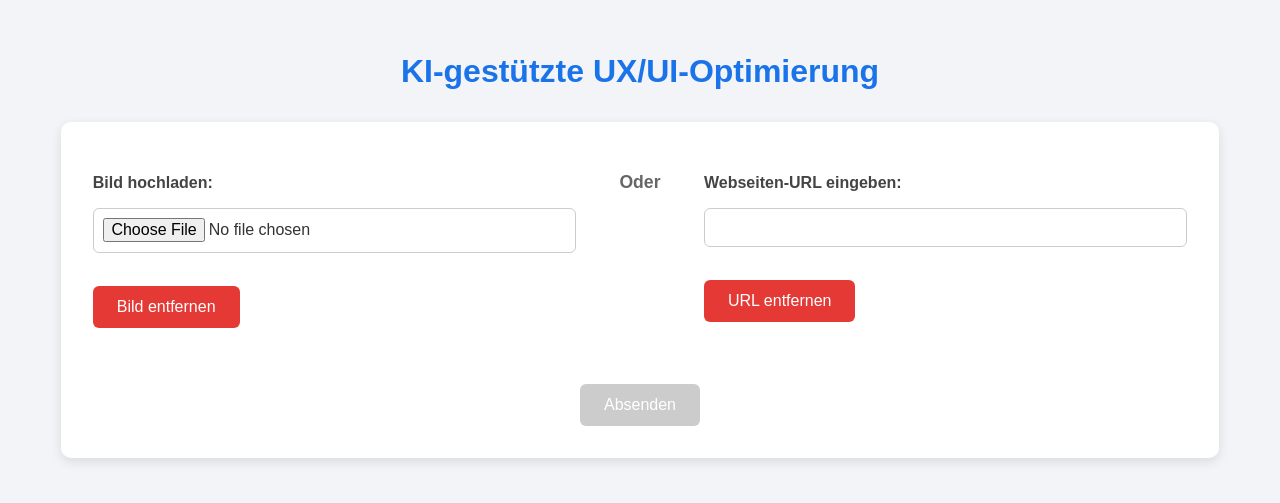
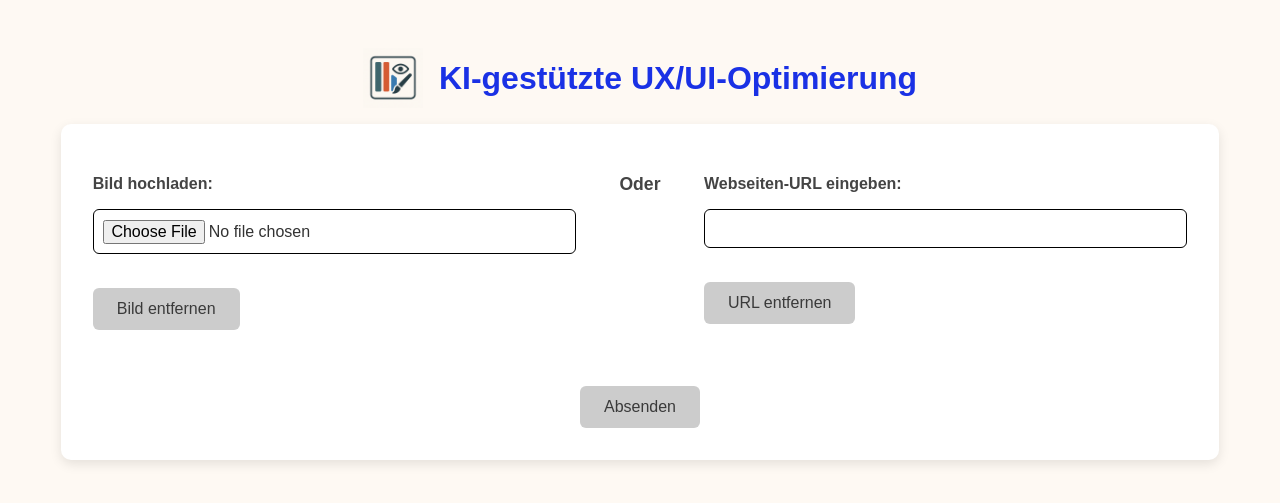
Before and after one commit to blockmel/gemini_app, a FastAPI app: page / in a window 1280 px wide. Shown: the top 503 px of the page. Run offline with FastAPI, Linux system fonts and the light colour scheme.

Commit message:
Add logo and adapt CSS to accessibility

```diff
--- a/static/style.css
+++ b/static/style.css
@@ -1,15 +1,27 @@
 body {
     font-family: Arial, sans-serif;
-    background-color: #f2f4f8;
+    background-color: #FEF9F3FF;
     margin: 0;
     padding: 2em;
     color: #333;
 }
 
+.header {
+  display: flex;
+  align-items: center;
+  gap: 1em;
+  padding: 1em;
+  justify-content: center; /* optional: zentriert den ganzen Block */
+}
+
+.logo {
+  width: 60px;
+  height: auto;
+}
+
 h1 {
-    color: #1a73e8;
-    text-align: center;
-    margin-bottom: 1em;
+  color: #1A31E5FF;
+  margin: 0;
 }
 
 form {
@@ -26,7 +38,7 @@ label {
     display: block;
     margin-top: 1.2em;
     font-weight: 600;
-    color: #444;
+    color: #444444FF;
 }
 
 input[type="file"],
@@ -34,7 +46,7 @@ input[type="url"] {
     width: 100%;
     padding: 0.6em;
     margin-top: 0.4em;
-    border: 1px solid #ccc;
+    border: 1px solid black;
     border-radius: 6px;
     font-size: 1em;
     box-sizing: border-box;
@@ -44,7 +56,7 @@ input[type="submit"],
 button {
     margin-top: 1.5em;
     padding: 0.75em 1.5em;
-    background-color: #1a73e8;
+    background-color: #1A3CE8FF;
     color: white;
     border: none;
     border-radius: 6px;
@@ -54,11 +66,17 @@ button {
 }
 
 button {
-    background-color: #e53935;
+    background-color: #B00000FF;
     margin-left: 0.5em;
 }
 
-button:disabled,
+input[type="submit"]:disabled,
+button:disabled {
+    background-color: #ccc;
+    color: #3A3A3AFF;
+    cursor: not-allowed;
+}
+
 input:disabled {
     background-color: #ccc;
     cursor: not-allowed;
@@ -103,7 +121,7 @@ button:hover:not(:disabled) {
     justify-content: center;
     font-weight: bold;
     font-size: 1.1em;
-    color: #666;
+    color: #444444FF;
 }
 
 @media (max-width: 768px) {
@@ -135,6 +153,7 @@ button:hover:not(:disabled) {
     height: auto;
     border-radius: 8px;
     box-shadow: 0 2px 6px rgba(0,0,0,0.2);
+    border: 2px solid black;
 }
 
 
--- a/templates/form.html
+++ b/templates/form.html
@@ -3,16 +3,20 @@
 <head>
     <title>KI-gestützte UX/UI-Optimierung</title>
     <link rel="stylesheet" href="/static/style.css">
+    <link rel="icon" type="image/png" href="/static/ki_gestuetzte_ux_ui_optimierung.png">
 </head>
 <body>
-    <h1>KI-gestützte UX/UI-Optimierung</h1>
+    <div class="header">
+        <img src="/static/ki_gestuetzte_ux_ui_optimierung.png" alt="Logo KI-gestützte UX/UI-Optimierung" class="logo">
+        <h1>KI-gestützte UX/UI-Optimierung</h1>
+    </div>
     <form method="post" enctype="multipart/form-data">
         <div class="form-grid">
             <div class="form-left">
                 <label for="file">Bild hochladen:</label>
                 <input type="file" id="file" name="file" onchange="toggleFields()">
                 <div class="button-wrapper">
-                    <button type="button" onclick="removeImage()">Bild entfernen</button>
+                    <button type="button" id="removeImageButton" disabled="true" onclick="removeImage()">Bild entfernen</button>
                 </div>
             </div>
 
@@ -24,7 +28,7 @@
                 <label for="url">Webseiten-URL eingeben:</label>
                 <input type="url" id="url" name="url" oninput="toggleFields()">
                 <div class="button-wrapper">
-                    <button type="button" onclick="removeUrl()">URL entfernen</button>
+                    <button type="button" id="removeUrlButton" disabled="true" onclick="removeUrl()">URL entfernen</button>
                 </div>
             </div>
         </div>
@@ -59,17 +63,23 @@
             const fileInput = document.getElementById('file');
             const urlInput = document.getElementById('url');
             const submitButton = document.getElementById('submit');
+            const removeImageButton = document.getElementById('removeImageButton');
+            const removeUrlButton = document.getElementById('removeUrlButton');
 
             if (fileInput.files.length > 0) {
                 urlInput.disabled = true;
                 submitButton.disabled = false;
+                removeImageButton.disabled = false;
             } else if (urlInput.value.trim() !== "") {
                 fileInput.disabled = true;
                 submitButton.disabled = false;
+                removeUrlButton.disabled = false;
             } else {
                 fileInput.disabled = false;
                 urlInput.disabled = false;
                 submitButton.disabled = true;
+                removeImageButton.disabled = true;
+                removeUrlButton.disabled = true;
             }
         }
 
```
Also changed, not shown: static/ki_gestuetzte_ux_ui_optimierung.png (added).
